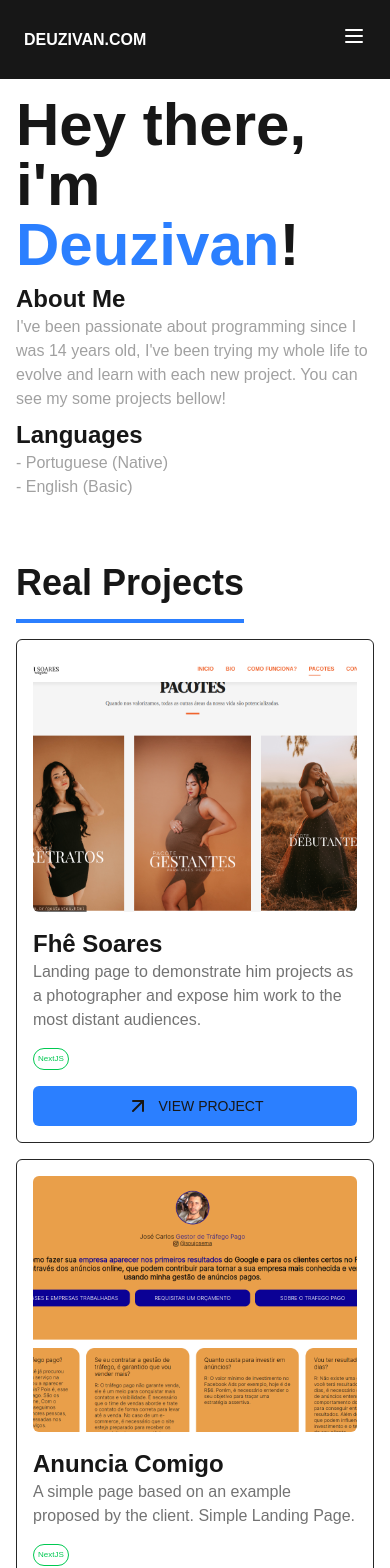
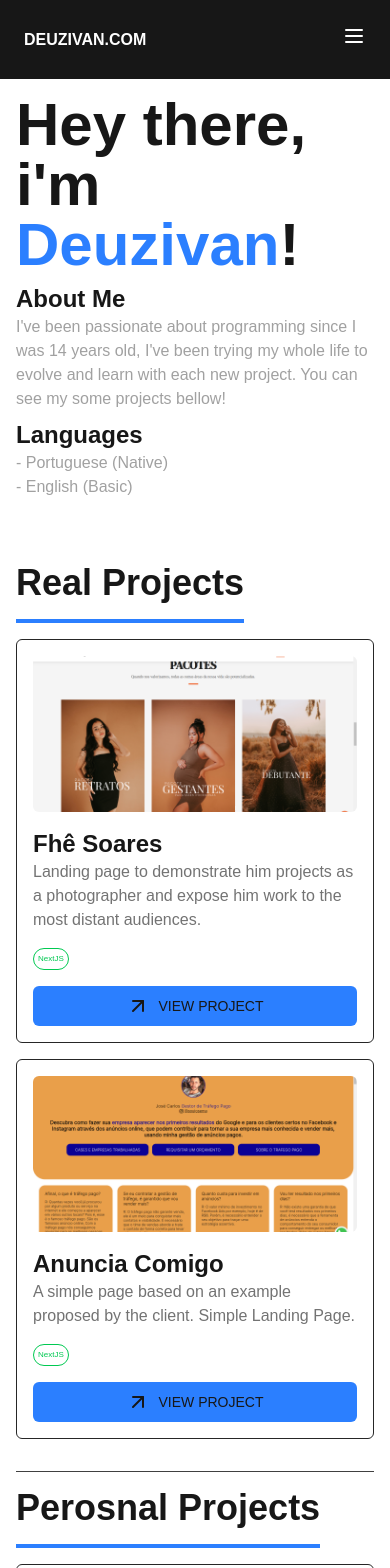
Before and after one commit to DeuzivanViana/my-website, a Next.js app: page / in a window 390 px wide. Shown: the top 1568 px of the page. Built offline with nearby package versions, Linux system fonts and the light colour scheme.

Commit message:
fix reponsive align when the col is 1 on mobile

```diff
--- a/app/components/ProjectCard.js
+++ b/app/components/ProjectCard.js
@@ -35,9 +35,9 @@ export const ProjectCard = ({
   }, [src_lists]);
 
   return (
-    <div className="p-4 border border-neutral-800 rounded-md max-w-[512px] flex flex-col justify-between">
+    <div className="p-4 border border-neutral-800 rounded-md flex flex-col justify-between">
       <div>
-        <div className="relative w-full h-[256px] overflow-hidden">
+        <div className="relative w-full h-[40vw] max-h-[256px] overflow-hidden">
           {src_lists.map((src, index) => (
             <Image
               key={src}
--- a/app/page.js
+++ b/app/page.js
@@ -229,7 +229,7 @@ export default function Home() {
       <NavigationBar/>
 
 
-      <div className="m-auto w-fit p-4">
+      <div className="m-auto max-w-[1500px] p-4">
         <div className="pb-16">
           <h1 className="text-6xl font-bold">
             Hey there, i&apos;m <span className="text-blue-500">Deuzivan</span>!
```
